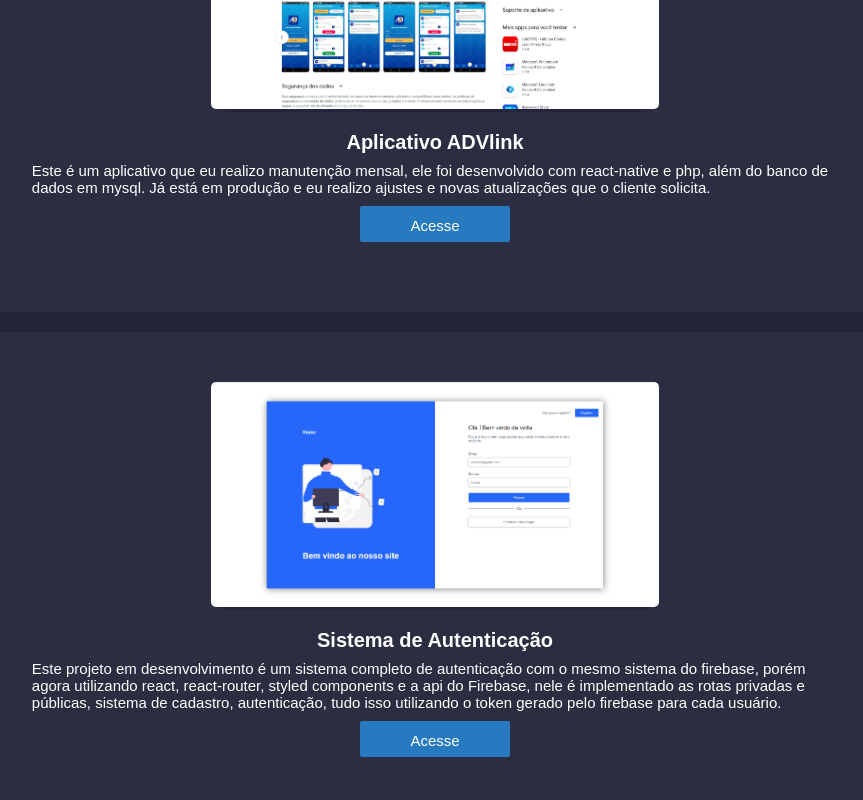
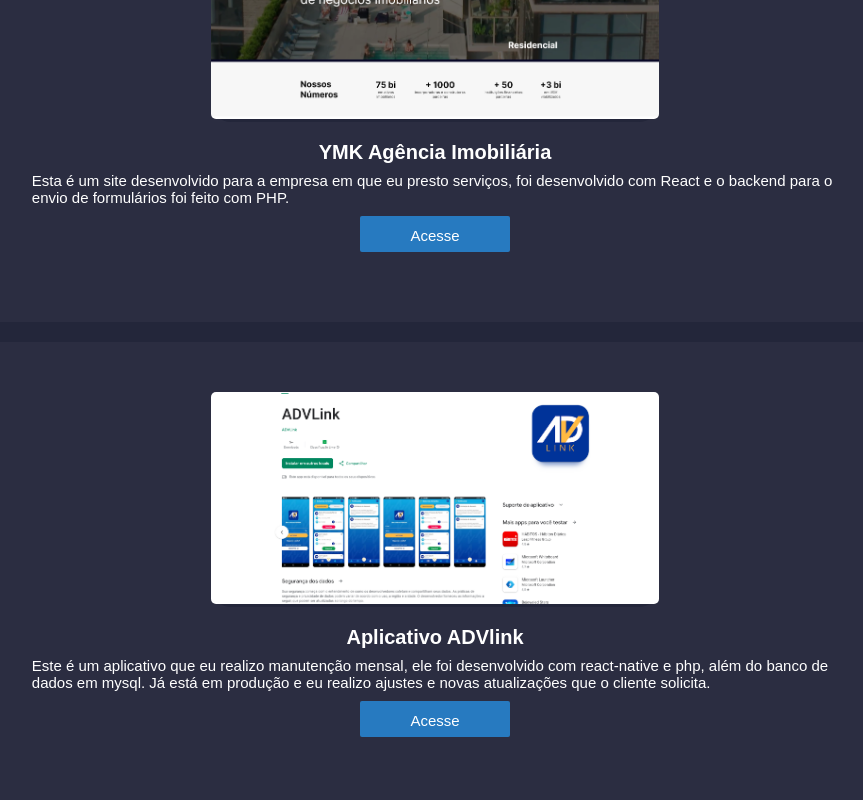
Before and after one commit to LeonardoMunhoz770/myportfolio, a React (Create React App) app: page / in a window 1280 px wide. Shown: the part 2760-3560 px from the top of the page, without its empty margins (205-1068 px from the left). Built offline with nearby package versions, Linux system fonts and the light colour scheme.

Commit message:
add project ymk site

```diff
--- a/src/pages/home/portifolio/index.js
+++ b/src/pages/home/portifolio/index.js
@@ -9,7 +9,7 @@
 } from "./styles";
 import Projects from "../../../components/projects";
 import imageBegrato from "../../../assets/begreatoLp.webp";
-import imageMunhozCompanyReact from "../../../assets/munhozCompanyReact.webp";
+import ymk from "../../../assets/ymk.webp";
 import imageFormCredit from "../../../assets/formCard.webp";
 import imageAdvLink from "../../../assets/advlink.webp";
 
@@ -25,19 +25,20 @@
     },
     {
       description:
+        "Esta é um site desenvolvido para a empresa em que eu presto serviços, foi desenvolvido com React e o backend para o envio de formulários foi feito com PHP.",
+      imageProject: ymk,
+      titleProject: "YMK Agência Imobiliária",
+      url: "https://ymk-nine.vercel.app/",
+    },
+    {
+      description:
         "Este é um aplicativo que eu realizo manutenção mensal, ele foi desenvolvido com react-native e php, além do banco de dados em mysql. Já está em produção e eu realizo ajustes e novas atualizações que o cliente solicita.",
       titleProject: "Aplicativo ADVlink",
       imageProject: imageAdvLink,
       url: "https://play.google.com/store/apps/details?id=com.advlink",
       alt: "aplicativo de advogados",
     },
-    {
-      description:
-        "Este projeto em desenvolvimento é um sistema completo de autenticação com o mesmo sistema do firebase, porém agora utilizando react, react-router, styled components e a api do Firebase, nele é implementado as rotas privadas e públicas, sistema de cadastro, autenticação, tudo isso utilizando o token gerado pelo firebase para cada usuário.",
-      imageProject: imageMunhozCompanyReact,
-      titleProject: "Sistema de Autenticação",
-      url: "https://munhoz-company.vercel.app/",
-    },
+
     {
       description:
         "Criei um formulário de registro de cartão de crédito em ReactJS com validações e reconhecimento de bandeiras de cartão (Visa, Mastercard, American Express, Discover, Diners Club e Maestro) usando styled-components.",
```
Also changed, not shown: src/assets/ymk.webp (added).
